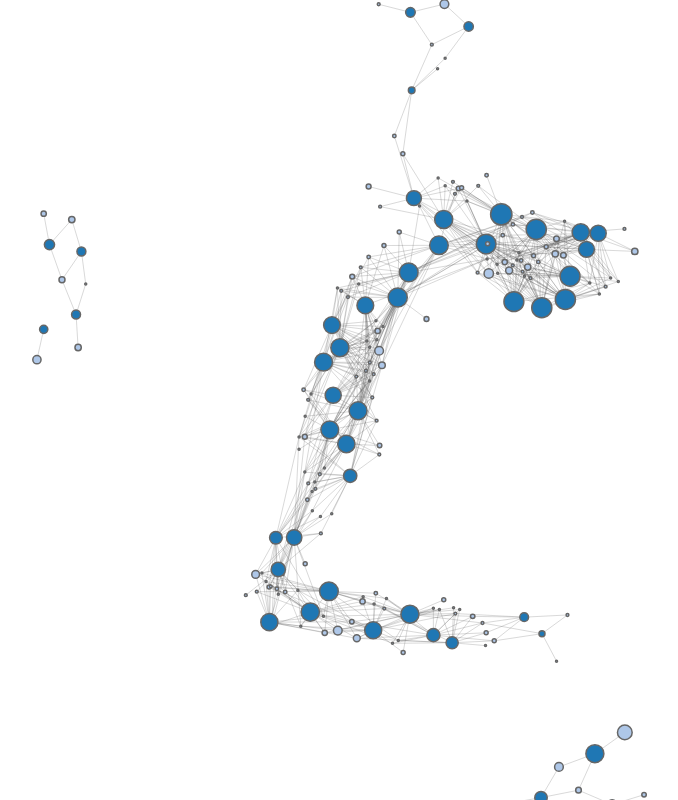
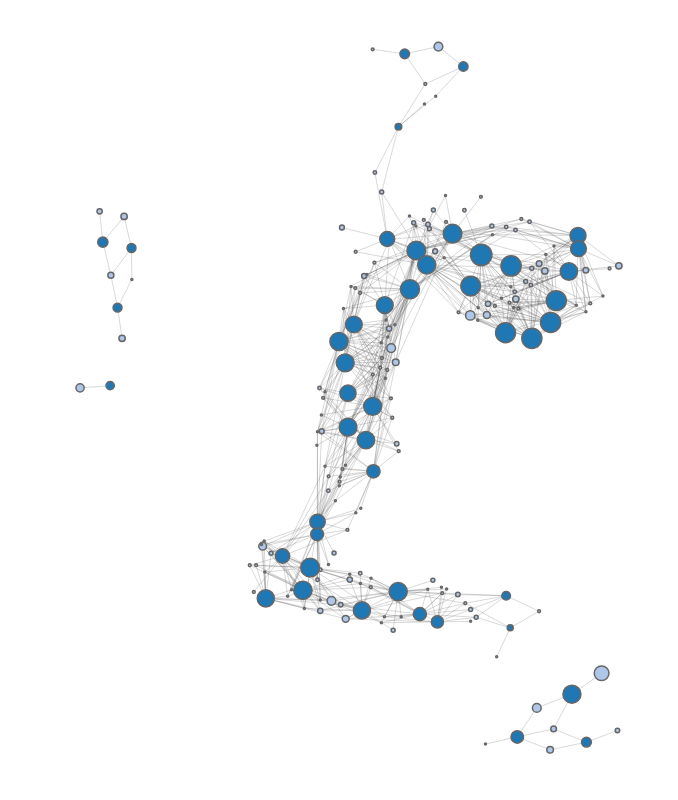
Before and after one commit to jimbojw/jumpmap, a website: page web/index.html in a window 1280 px wide. Shown: the whole page, without its empty margins (236-914 px from the left). Drawn offline with nearby package versions, Linux system fonts and the light colour scheme; animation ran at ten frames a second.

Commit message:
increase centering force to keep clusters on screen

```diff
--- a/web/index.html
+++ b/web/index.html
@@ -51,8 +51,8 @@ var simulation = d3.forceSimulation()
     .force("link", d3.forceLink().id(function(d) { return d.id; }))
     .force("charge", charge)
     .force("center", d3.forceCenter(rect.width / 2, rect.height / 2))
-    .force("x", d3.forceX(rect.width / 2).strength(0.01))
-    .force("y", d3.forceY(rect.height / 2).strength(0.01));
+    .force("x", d3.forceX(rect.width / 2).strength(0.02))
+    .force("y", d3.forceY(rect.height / 2).strength(0.02));
 
 d3.json("eve.json", function(error, graph) {
   if (error) throw error;
```
